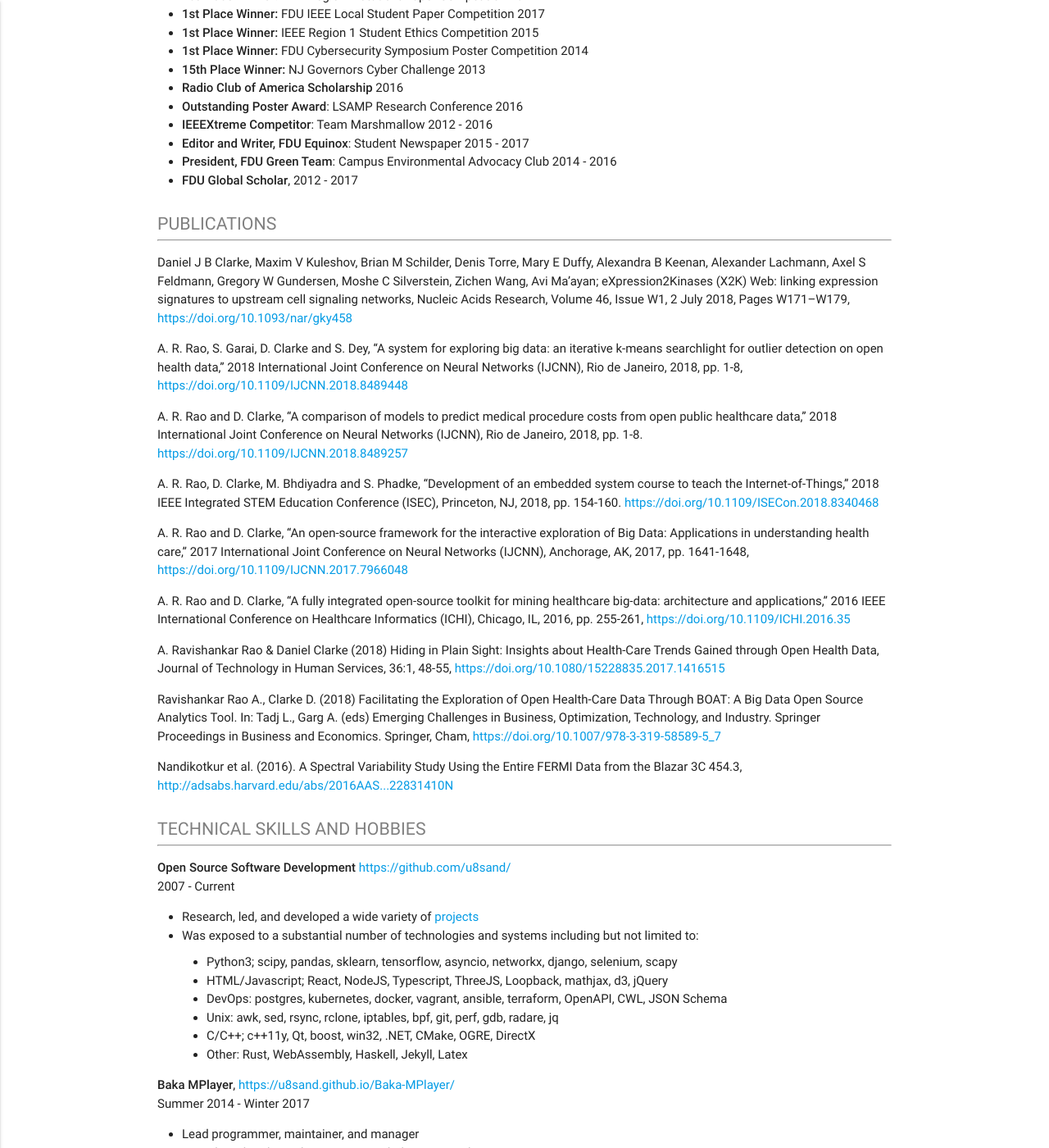
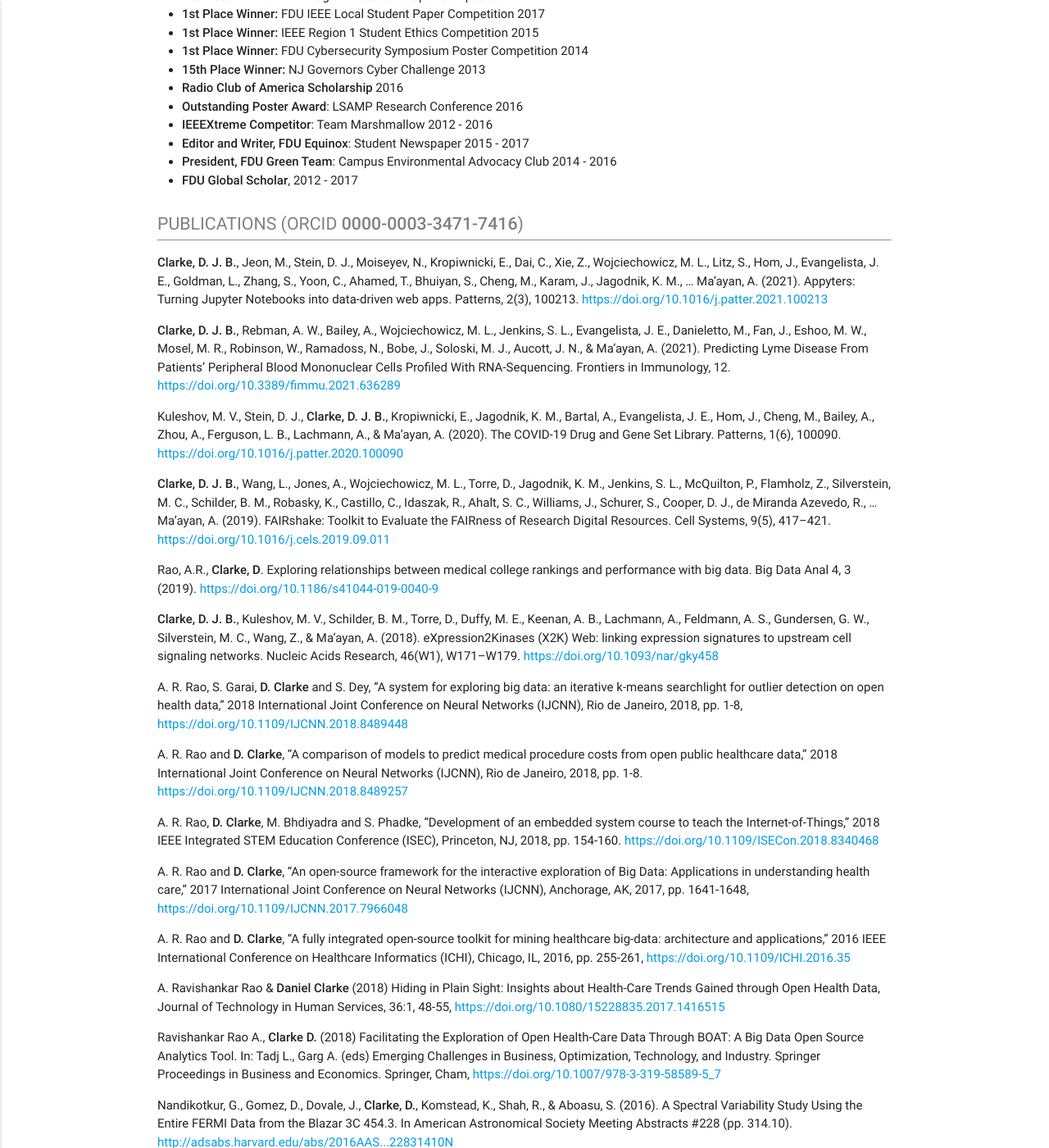
Before and after one commit to u8sand/u8sand.github.io, a Jekyll site: the page built from 03-resume.md, in a window 1280 px wide and 1400 px high, scrolled down 1736 px. Shown: the whole window at 82% size. Built offline with Jekyll 4.4.1, drawn with Linux system fonts in a browser that asks for light colours; nearby versions of some CDN libraries.

Commit message:
Update publications

```diff
--- a/03-resume.md
+++ b/03-resume.md
@@ -104,26 +104,36 @@
 
 <div style="margin-top: 2rem;">
 
-### PUBLICATIONS
+### PUBLICATIONS (ORCID **[0000-0003-3471-7416](https://orcid.org/0000-0003-3471-7416)**)
 ---
 
-Daniel J B Clarke, Maxim V Kuleshov, Brian M Schilder, Denis Torre, Mary E Duffy, Alexandra B Keenan, Alexander Lachmann, Axel S Feldmann, Gregory W Gundersen, Moshe C Silverstein, Zichen Wang, Avi Ma’ayan; eXpression2Kinases (X2K) Web: linking expression signatures to upstream cell signaling networks, Nucleic Acids Research, Volume 46, Issue W1, 2 July 2018, Pages W171–W179, <https://doi.org/10.1093/nar/gky458>
+**Clarke, D. J. B.**, Jeon, M., Stein, D. J., Moiseyev, N., Kropiwnicki, E., Dai, C., Xie, Z., Wojciechowicz, M. L., Litz, S., Hom, J., Evangelista, J. E., Goldman, L., Zhang, S., Yoon, C., Ahamed, T., Bhuiyan, S., Cheng, M., Karam, J., Jagodnik, K. M., … Ma’ayan, A. (2021). Appyters: Turning Jupyter Notebooks into data-driven web apps. Patterns, 2(3), 100213. <https://doi.org/10.1016/j.patter.2021.100213>
 
-A. R. Rao, S. Garai, D. Clarke and S. Dey, "A system for exploring big data: an iterative k-means searchlight for outlier detection on open health data," 2018 International Joint Conference on Neural Networks (IJCNN), Rio de Janeiro, 2018, pp. 1-8, <https://doi.org/10.1109/IJCNN.2018.8489448>
+**Clarke, D. J. B.**, Rebman, A. W., Bailey, A., Wojciechowicz, M. L., Jenkins, S. L., Evangelista, J. E., Danieletto, M., Fan, J., Eshoo, M. W., Mosel, M. R., Robinson, W., Ramadoss, N., Bobe, J., Soloski, M. J., Aucott, J. N., & Ma’ayan, A. (2021). Predicting Lyme Disease From Patients’ Peripheral Blood Mononuclear Cells Profiled With RNA-Sequencing. Frontiers in Immunology, 12. <https://doi.org/10.3389/fimmu.2021.636289>
 
-A. R. Rao and D. Clarke, "A comparison of models to predict medical procedure costs from open public healthcare data," 2018 International Joint Conference on Neural Networks (IJCNN), Rio de Janeiro, 2018, pp. 1-8. <https://doi.org/10.1109/IJCNN.2018.8489257>
+Kuleshov, M. V., Stein, D. J., **Clarke, D. J. B.**, Kropiwnicki, E., Jagodnik, K. M., Bartal, A., Evangelista, J. E., Hom, J., Cheng, M., Bailey, A., Zhou, A., Ferguson, L. B., Lachmann, A., & Ma’ayan, A. (2020). The COVID-19 Drug and Gene Set Library. Patterns, 1(6), 100090. <https://doi.org/10.1016/j.patter.2020.100090>
 
-A. R. Rao, D. Clarke, M. Bhdiyadra and S. Phadke, "Development of an embedded system course to teach the Internet-of-Things," 2018 IEEE Integrated STEM Education Conference (ISEC), Princeton, NJ, 2018, pp. 154-160. <https://doi.org/10.1109/ISECon.2018.8340468>
+**Clarke, D. J. B.**, Wang, L., Jones, A., Wojciechowicz, M. L., Torre, D., Jagodnik, K. M., Jenkins, S. L., McQuilton, P., Flamholz, Z., Silverstein, M. C., Schilder, B. M., Robasky, K., Castillo, C., Idaszak, R., Ahalt, S. C., Williams, J., Schurer, S., Cooper, D. J., de Miranda Azevedo, R., … Ma’ayan, A. (2019). FAIRshake: Toolkit to Evaluate the FAIRness of Research Digital Resources. Cell Systems, 9(5), 417–421. <https://doi.org/10.1016/j.cels.2019.09.011>
 
-A. R. Rao and D. Clarke, "An open-source framework for the interactive exploration of Big Data: Applications in understanding health care," 2017 International Joint Conference on Neural Networks (IJCNN), Anchorage, AK, 2017, pp. 1641-1648, <https://doi.org/10.1109/IJCNN.2017.7966048>
+Rao, A.R., **Clarke, D**. Exploring relationships between medical college rankings and performance with big data. Big Data Anal 4, 3 (2019). <https://doi.org/10.1186/s41044-019-0040-9>
 
-A. R. Rao and D. Clarke, "A fully integrated open-source toolkit for mining healthcare big-data: architecture and applications," 2016 IEEE International Conference on Healthcare Informatics (ICHI), Chicago, IL, 2016, pp. 255-261, <https://doi.org/10.1109/ICHI.2016.35>
+**Clarke, D. J. B.**, Kuleshov, M. V., Schilder, B. M., Torre, D., Duffy, M. E., Keenan, A. B., Lachmann, A., Feldmann, A. S., Gundersen, G. W., Silverstein, M. C., Wang, Z., & Ma’ayan, A. (2018). eXpression2Kinases (X2K) Web: linking expression signatures to upstream cell signaling networks. Nucleic Acids Research, 46(W1), W171–W179. <https://doi.org/10.1093/nar/gky458>
 
-A. Ravishankar Rao & Daniel Clarke (2018) Hiding in Plain Sight: Insights about Health-Care Trends Gained through Open Health Data, Journal of Technology in Human Services, 36:1, 48-55, <https://doi.org/10.1080/15228835.2017.1416515>
+A. R. Rao, S. Garai, **D. Clarke** and S. Dey, "A system for exploring big data: an iterative k-means searchlight for outlier detection on open health data," 2018 International Joint Conference on Neural Networks (IJCNN), Rio de Janeiro, 2018, pp. 1-8, <https://doi.org/10.1109/IJCNN.2018.8489448>
 
-Ravishankar Rao A., Clarke D. (2018) Facilitating the Exploration of Open Health-Care Data Through BOAT: A Big Data Open Source Analytics Tool. In: Tadj L., Garg A. (eds) Emerging Challenges in Business, Optimization, Technology, and Industry. Springer Proceedings in Business and Economics. Springer, Cham, <https://doi.org/10.1007/978-3-319-58589-5_7>
+A. R. Rao and **D. Clarke**, "A comparison of models to predict medical procedure costs from open public healthcare data," 2018 International Joint Conference on Neural Networks (IJCNN), Rio de Janeiro, 2018, pp. 1-8. <https://doi.org/10.1109/IJCNN.2018.8489257>
 
-Nandikotkur et al. (2016). A Spectral Variability Study Using the Entire FERMI Data from the Blazar 3C 454.3, <http://adsabs.harvard.edu/abs/2016AAS...22831410N>
+A. R. Rao, **D. Clarke**, M. Bhdiyadra and S. Phadke, "Development of an embedded system course to teach the Internet-of-Things," 2018 IEEE Integrated STEM Education Conference (ISEC), Princeton, NJ, 2018, pp. 154-160. <https://doi.org/10.1109/ISECon.2018.8340468>
+
+A. R. Rao and **D. Clarke**, "An open-source framework for the interactive exploration of Big Data: Applications in understanding health care," 2017 International Joint Conference on Neural Networks (IJCNN), Anchorage, AK, 2017, pp. 1641-1648, <https://doi.org/10.1109/IJCNN.2017.7966048>
+
+A. R. Rao and **D. Clarke**, "A fully integrated open-source toolkit for mining healthcare big-data: architecture and applications," 2016 IEEE International Conference on Healthcare Informatics (ICHI), Chicago, IL, 2016, pp. 255-261, <https://doi.org/10.1109/ICHI.2016.35>
+
+A. Ravishankar Rao & **Daniel Clarke** (2018) Hiding in Plain Sight: Insights about Health-Care Trends Gained through Open Health Data, Journal of Technology in Human Services, 36:1, 48-55, <https://doi.org/10.1080/15228835.2017.1416515>
+
+Ravishankar Rao A., **Clarke D.** (2018) Facilitating the Exploration of Open Health-Care Data Through BOAT: A Big Data Open Source Analytics Tool. In: Tadj L., Garg A. (eds) Emerging Challenges in Business, Optimization, Technology, and Industry. Springer Proceedings in Business and Economics. Springer, Cham, <https://doi.org/10.1007/978-3-319-58589-5_7>
+
+Nandikotkur, G., Gomez, D., Dovale, J., **Clarke, D.**, Komstead, K., Shah, R., & Aboasu, S. (2016). A Spectral Variability Study Using the Entire FERMI Data from the Blazar 3C 454.3. In American Astronomical Society Meeting Abstracts #228 (pp. 314.10). <http://adsabs.harvard.edu/abs/2016AAS...22831410N>
 </div>
 
 <div style="page-break-inside: avoid; margin-top: 2rem;">
```
